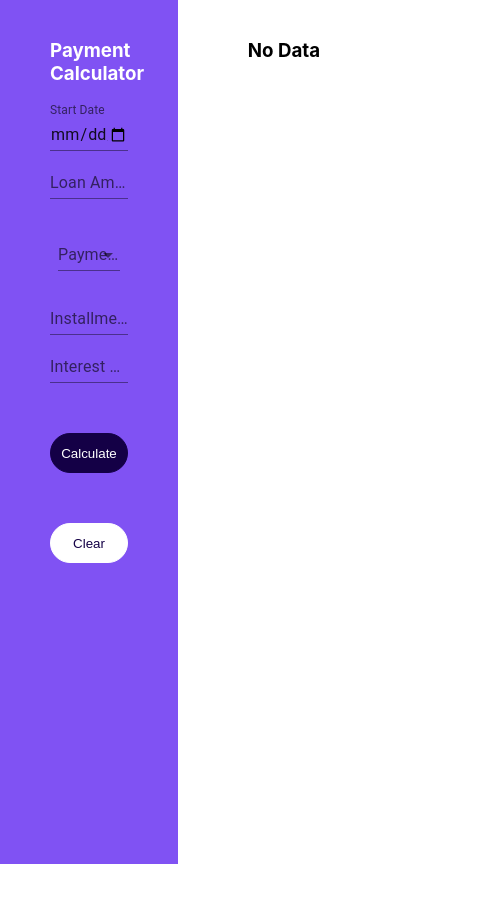
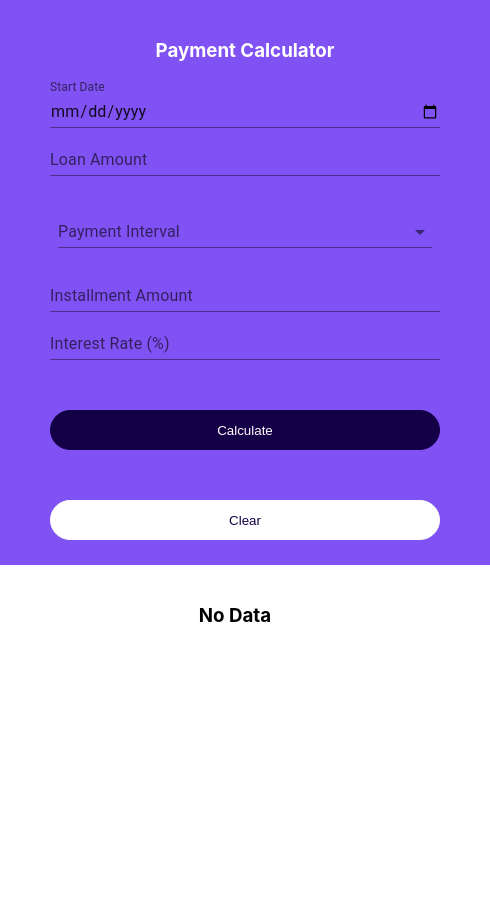
Before and after one commit to ricardofer2412/Uplyft-Calculator, a React (Create React App) app: page / in a window 390 px wide. Shown: the top 902 px of the page, 490 px wide, since content can reach past the window. Built offline with nearby package versions, Linux system fonts and the light colour scheme.

Commit message:
add mobile view

```diff
--- a/src/CalculatorForm/CalculatorForm.js
+++ b/src/CalculatorForm/CalculatorForm.js
@@ -35,6 +35,23 @@ const CssTextField = styled(TextField)({
   },
 });
 
+const holidays = {
+  "0,2,1": "Martin Luther King, Jr. Day",
+  "1,2,1": "President's Day",
+  "2,1,0": "Daylight Savings Time Begins",
+  "3,3,3": "Administrative Assistants Day",
+  "4,1,0": "Mother's Day",
+  "4,-1,1": "Memorial Day",
+  "5,2,0": "Father's Day",
+  "6,2,0": "Parents Day",
+  "8,0,1": "Labor Day",
+  "8,1,0": "Grandparents Day",
+  "8,-1,0": "Gold Star Mothers Day",
+  "9,1,1": "Columbus Day",
+  "10,0,0": "Daylight Savings Time Ends",
+  "10,3,4": "Thanksgiving Day",
+};
+
 export default class CalculatorForm extends Component {
   state = {
     startDate: "",
@@ -48,6 +65,8 @@ export default class CalculatorForm extends Component {
 
   calculatePayment = (e) => {
     e.preventDefault();
+
+    console.log(this.getDateString(2021, 4, -1, 1));
 
     let newDate = Date.parse(this.state.startDate);
 
@@ -76,6 +95,9 @@ export default class CalculatorForm extends Component {
       for (let i = 0; i < paymentsNumber; i++) {
         const newDateToArray = dateObject.setDate(dateObject.getDate() + 30);
         const newDate = new Date(newDateToArray);
+
+        console.log(this.getDateString(2021, 4, -1, 1));
+
         if (newDate.getDay() == 6) {
           newDate.setDate(newDate.getDate() + 2);
           console.log("New Date", newDate);
@@ -119,6 +141,7 @@ export default class CalculatorForm extends Component {
           newDate.setDate(newDate.getDate() + 1);
           console.log("New Date", newDate);
         }
+
         const paymentMonth = newDate.toLocaleString("en-US", {
           month: "numeric",
         });
@@ -128,6 +151,7 @@ export default class CalculatorForm extends Component {
         const paymentYear = newDate.toLocaleString("en-US", {
           year: "numeric",
         });
+
         let payment = {
           paymentNumber: i + 1,
           amount: installmentAmount,
@@ -180,6 +204,30 @@ export default class CalculatorForm extends Component {
       console.log("not valid input");
     }
   };
+  getDate(year, month, week, day) {
+    const firstDay = 1;
+    if (week < 0) {
+      month++;
+    }
+    const date = new Date(year, month, week * 7 + firstDay);
+    if (day < date.getDay()) {
+      day += 7;
+    }
+    date.setDate(date.getDate() - date.getDay() + day);
+    return date;
+  }
+  getHoliday(month, week, day) {
+    return holidays[month + "," + week + "," + day];
+  }
+  getDateString(year, month, week, day) {
+    const date = this.getDate(year, month, week, day);
+    const holiday = this.getHoliday(month, week, day);
+    let dateString = date.toLocaleDateString();
+    if (holiday) {
+      dateString += " \xa0\xa0\xa0" + holiday;
+    }
+    return dateString;
+  }
   onChange = (e) => {
     const state = this.state;
     state[e.target.name] = e.target.value;
--- a/src/CalculatorForm/index.css
+++ b/src/CalculatorForm/index.css
@@ -66,3 +66,76 @@
 .payment-table {
   height: 90%;
 }
+
+@media only screen and (max-width: 600px) {
+  .form-cal {
+    display: flex;
+    flex-direction: column;
+    width: 100%;
+  }
+
+  .cal-form-div {
+    display: flex;
+    flex-direction: column;
+  }
+
+  .sideBar {
+    background-color: #8052f3;
+    height: 60%;
+    width: 100%;
+    float: none;
+    padding-left: 50px;
+    padding-right: 50px;
+    padding-top: 20px;
+    color: white !important;
+  }
+  .content {
+    height: 100vh;
+    width: 100%;
+    overflow: auto;
+    padding-left: 40px;
+    padding-right: 40px;
+    padding-top: 20px;
+    padding-bottom: 20px;
+  }
+
+  .submit-button {
+    background-color: #140046;
+    color: white;
+    margin-top: 50px;
+    margin-bottom: 25px;
+    height: 40px;
+    width: 100%;
+    border: 1px solid #140046;
+    border-radius: 20px;
+    cursor: pointer;
+  }
+  .clear-button {
+    background-color: white;
+    color: #140046;
+    margin-top: 25px;
+    margin-bottom: 25px;
+    height: 40px;
+    width: 100%;
+    border: 1px solid white;
+    border-radius: 20px;
+    cursor: pointer;
+  }
+  .submit-button:hover {
+    background-color: #632bee;
+    color: white;
+    margin-top: 50px;
+    margin-bottom: 25px;
+    height: 40px;
+    width: 100%;
+    border: 1px solid #8052f3;
+    border-radius: 20px;
+    cursor: pointer;
+  }
+  .inputText {
+  }
+
+  .payment-table {
+    height: 90%;
+  }
+}
```
